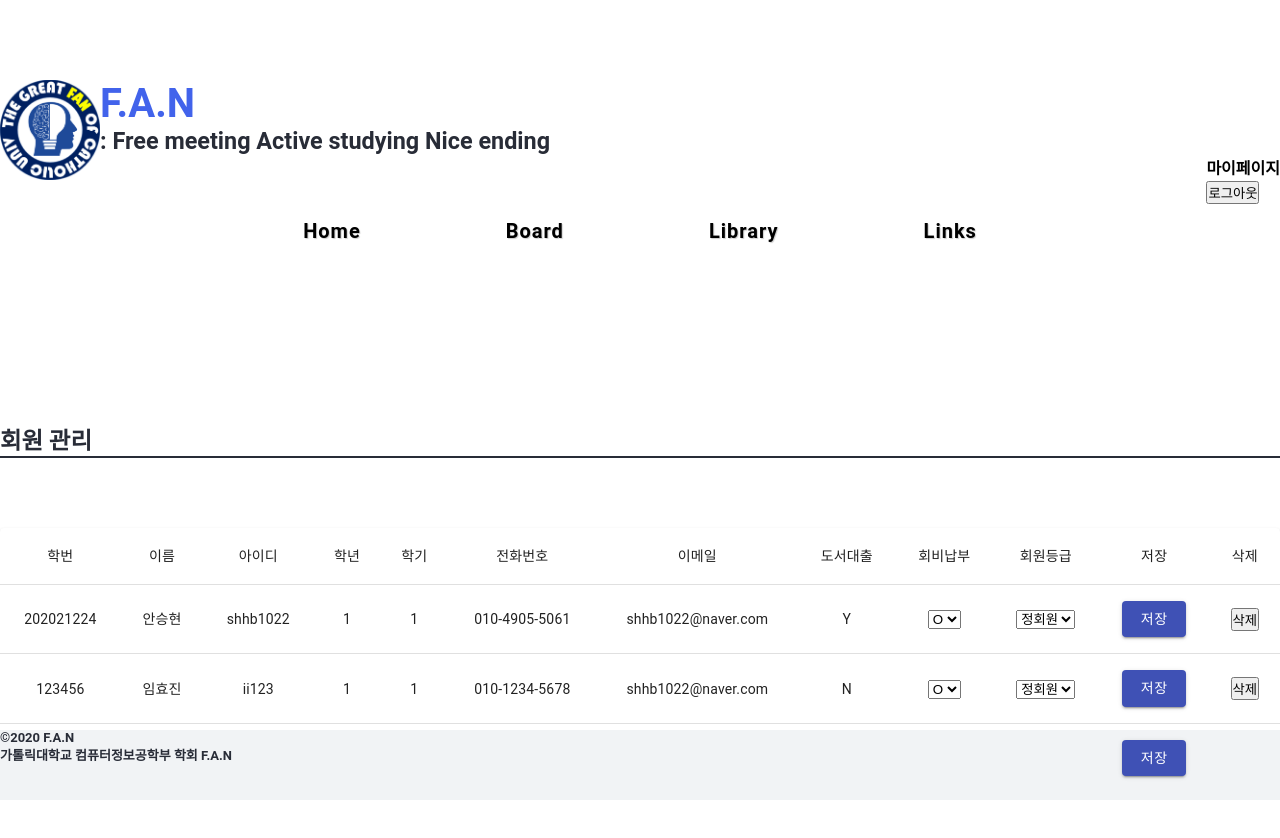
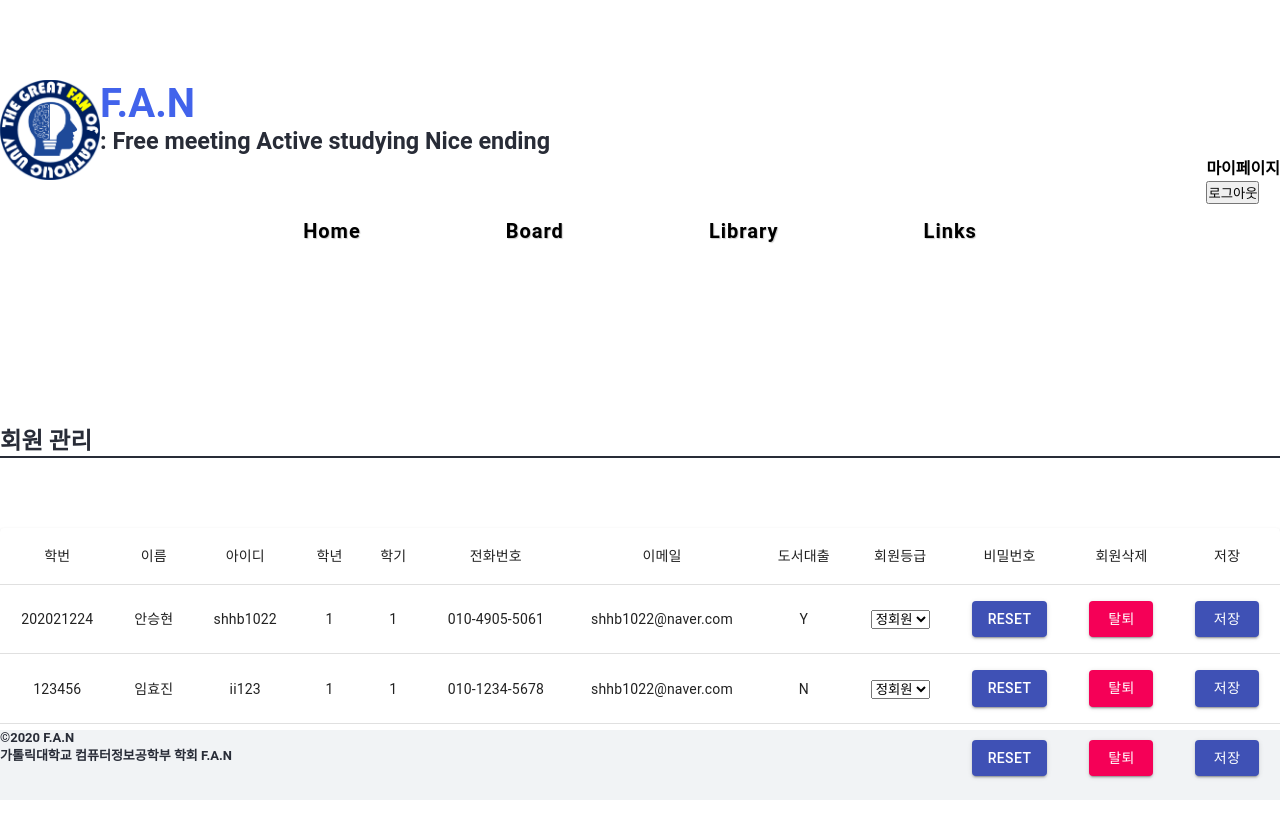
Before and after one commit to fancuk/fan.catholic.ac.kr-frontend, a React (Create React App) app: page /member/detail in a window 1280 px wide. Shown: the top 838 px of the page. Built offline with nearby package versions, Linux system fonts and the light colour scheme; no server answers.

Commit message:
fan.catholic.ac.kr-frontend-20 고객관리 심화 회원 리스트 받아오는 api는 백엔드팀에서 구현중

```diff
--- a/src/components/views/CustomerDetail/CustomerDe.js
+++ b/src/components/views/CustomerDetail/CustomerDe.js
@@ -10,8 +10,38 @@ class CustomerDe extends Component{
         loading: false,
         details: []
     };
-    loadDetail = async () => {
-        axios.get('http://fan.catholic.ac.kr:5000/member/detail')
+    loadList = async () => {
+        axios.get('http://fan.catholic.ac.kr:5000/api/manage/list')
+            .then(({ data }) => {
+                this.setState({
+                    loading: true,
+                    details: data
+                });
+            })
+            .catch(e => {
+                console.error(e);
+                this.setState({
+                    loading: false
+                });
+            });
+    };
+    levelEdit = async () => {
+        axios.put('http://fan.catholic.ac.kr:5000/api/manage/edit')
+            .then(({ data }) => {
+                this.setState({
+                    loading: true,
+                    details: data
+                });
+            })
+            .catch(e => {
+                console.error(e);
+                this.setState({
+                    loading: false
+                });
+            });
+    };
+    pwReset = async () => {
+        axios.put('http://fan.catholic.ac.kr:5000/api/reset/pwd')
             .then(({ data }) => {
                 this.setState({
                     loading: true,
@@ -26,7 +56,9 @@ class CustomerDe extends Component{
             });
     };
     componentDidMount() {
-        this.loadDetail();
+        this.loadList();
+        this.levelEdit();
+        this.pwReset();
     }
     render(){
         return(
@@ -38,21 +70,16 @@ class CustomerDe extends Component{
                 <TableCell align='center'>{this.props.semester} </TableCell>
                 <TableCell align='center'>{this.props.phone} </TableCell>
                 <TableCell align='center'>{this.props.email} </TableCell>
-                <TableCell align='center'>{this.props.rent} </TableCell>{/*도서대출페이지로 링크이동*/}
-                <TableCell align='center'>
-                    <select id="level">
-                        <option>O</option>
-                        <option>X</option>
-                    </select>{/*값이 false이면 지불x, 값이 true이면 지불o {this.props.payment}*/}
-                </TableCell>
+                <TableCell align='center'>{this.props.rent} </TableCell>{/*내 도서 대출 페이지로 링크 이동*/}
                 <TableCell align='center'>
                     <select id="level">
                         <option>정회원</option>
                         <option>준회원</option>
                     </select>{/*값이 false이면 준회원, 값이 true이면 정회원 {this.props.level}*/}
                 </TableCell>
+                <TableCell align='center'><Button variant="contained" color= "primary">Reset</Button></TableCell>
+                <TableCell align='center'><CustomerDelete stateRefresh={this.props.stateRefresh} id={this.props.id}/></TableCell>
                 <TableCell align='center'><Button variant="contained" color= "primary" /*onclick={modi()}*/>저장</Button></TableCell>
-                <TableCell align='center'><CustomerDelete stateRefresh={this.props.stateRefresh} id={this.props.id}/></TableCell>
             </TableRow>
         );
     }
--- a/src/components/views/CustomerDetail/CustomerDelete.js
+++ b/src/components/views/CustomerDetail/CustomerDelete.js
@@ -1,4 +1,5 @@
 import React, {Component} from "react";
+import Button from "@material-ui/core/Button";
 
 
 class CustomerDelete extends Component {
@@ -12,7 +13,7 @@ class CustomerDelete extends Component {
     }
     render() {
         return(
-            <button onClick={(e) => {this.props.deleteCustomer(this.props.id)}}>삭제</button>
+            <Button variant="contained" color= "secondary" onClick={(e) => {this.props.deleteCustomer(this.props.id)}}>탈퇴</Button>
         )
     }
 }
--- a/src/components/views/CustomerDetail/CustomerDetail.js
+++ b/src/components/views/CustomerDetail/CustomerDetail.js
@@ -77,10 +77,10 @@ class CustomerDetail extends Component{
                                 <TableCell align='center'>전화번호</TableCell>
                                 <TableCell align='center'>이메일</TableCell>
                                 <TableCell align='center'>도서대출</TableCell>
-                                <TableCell align='center'>회비납부</TableCell>
                                 <TableCell align='center'>회원등급</TableCell>
+                                <TableCell align='center'>비밀번호</TableCell>
+                                <TableCell align='center'>회원삭제</TableCell>
                                 <TableCell align='center'>저장</TableCell>
-                                <TableCell align='center'>삭제</TableCell>
                             </TableRow>
                         </TableHead>
                         <TableBody>
```
